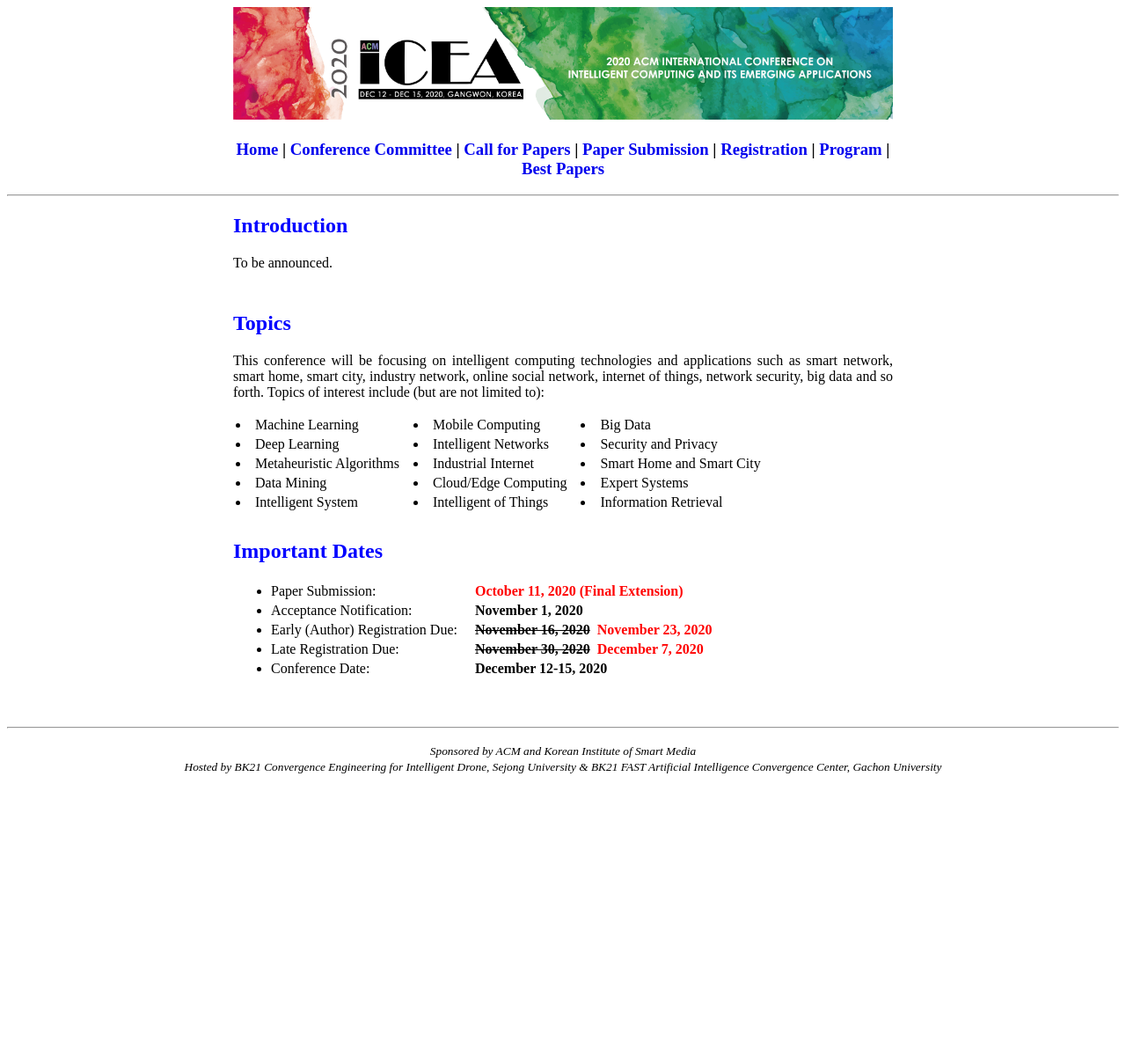
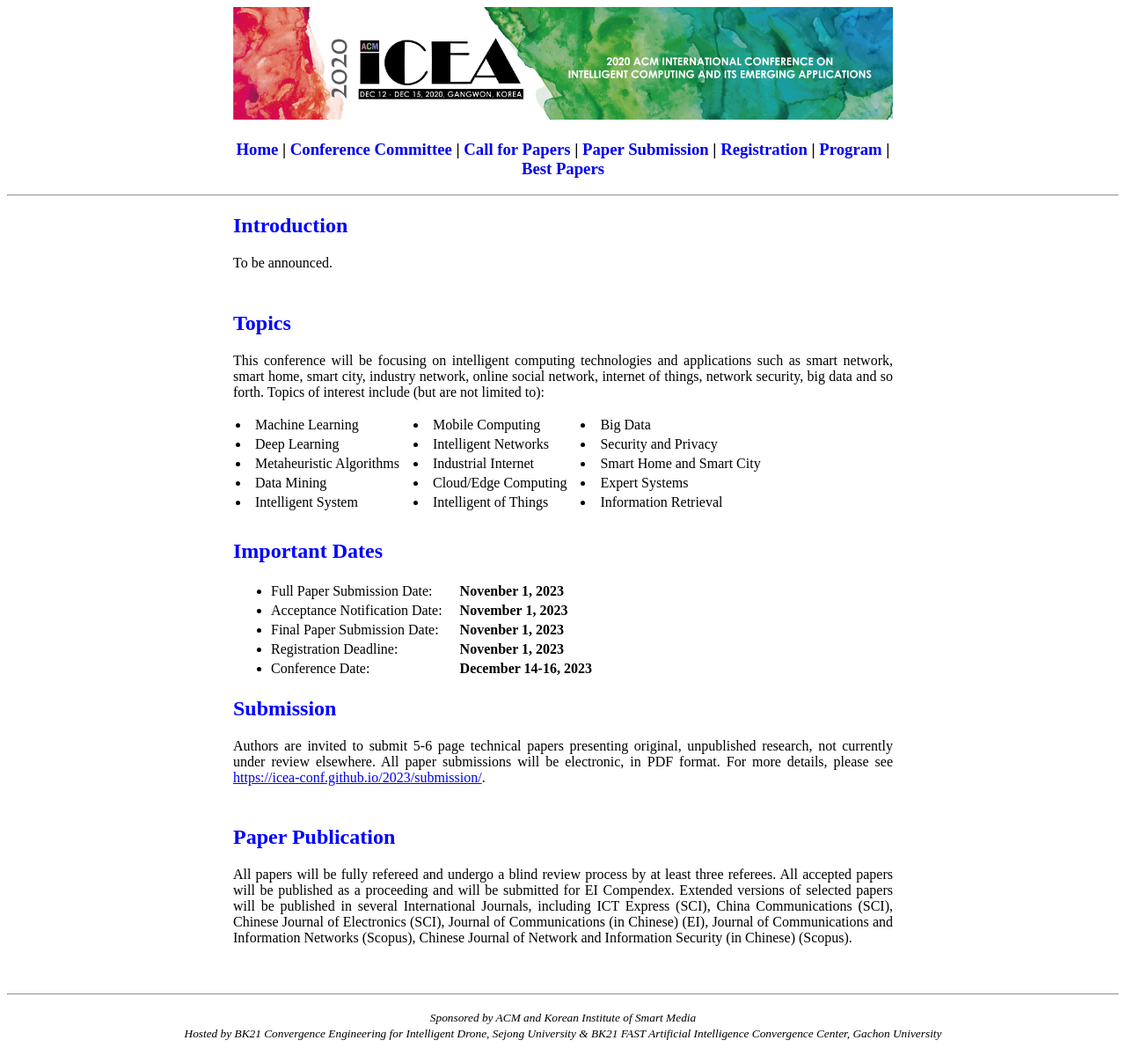
Before and after one commit to icea-conf/2023, a Jekyll site: the page built from papers/index.html, in a window 1280 px wide. Shown: the whole page at 88% size. Built offline with Jekyll 4.4.1, drawn with Linux system fonts in a browser that asks for light colours; before the commit the page ends 900 px from its top, so only the background shows below that.

Commit message:
Update index.html

```diff
--- a/papers/index.html
+++ b/papers/index.html
@@ -91,34 +91,34 @@
                         <tbody>
                               <tr>
                                     <td>
-                                          <li>Paper Submission: </li>
+                                          <li>Full Paper Submission Date: </li>
                                     </td>
                                     <td>
-                                          <b style="color:#FF0000">&nbsp; &nbsp; October 11, 2020 (Final Extension)</b>
+                                          <b>&nbsp; &nbsp; Novenber 1, 2023 </b>
                                     </td>
                               </tr>
                               <tr>
                                     <td>
-                                          <li>Acceptance Notification: </li>
+                                          <li>Acceptance Notification Date: </li>
                                     </td>
                                     <td>
-                                          <b>&nbsp; &nbsp; November 1, 2020</b>
+                                          <b>&nbsp; &nbsp; November 1, 2023</b>
                                     </td>
                               </tr>
                               <tr>
                                     <td>
-                                          <li>Early (Author) Registration Due: </li>
+                                          <li>Final Paper Submission Date: </li>
                                     </td>
                                     <td>
-                                          <b>&nbsp; &nbsp; <del>November 16, 2020</del></b><b style="color:#FF0000">&nbsp; November 23, 2020</b>
+                                          <b>&nbsp; &nbsp; Novenber 1, 2023 </b>
                                     </td>
                               </tr>
                               <tr>
                                     <td>
-                                          <li>Late Registration Due: </li>
+                                          <li>Registration Deadline: </li>
                                     </td>
                                     <td>
-                                          <b>&nbsp; &nbsp; <del>November 30, 2020</del></b><b style="color:#FF0000">&nbsp; December 7, 2020</b>
+                                          <b>&nbsp; &nbsp; Novenber 1, 2023 </b>
                                     </td>
                               </tr>
                               <tr>
@@ -126,12 +126,23 @@
                                           <li>Conference Date: </li>
                                     </td>
                                     <td>
-                                          <b>&nbsp; &nbsp; December 12-15, 2020</b>
+                                          <b>&nbsp; &nbsp; December 14-16, 2023</b>
                                     </td>
                               </tr>
                         </tbody>
                   </table>
                   </ul>
             </div>
+
+            <div>
+                  <h2 style="color:#0000FF">Submission</h2>
+                        <p style="text-align: justify">Authors are invited to submit 5-6 page technical papers presenting original, unpublished research, not currently under review elsewhere. All paper submissions will be electronic, in PDF format. For more details, please see <a href = "https://icea-conf.github.io/2023/submission/">https://icea-conf.github.io/2023/submission/</a>.</p>
+            </div>
+
+            <div style="padding-top: 10px">
+                  <h2 style="color:#0000FF">Paper Publication</h2>
+                        <p style="text-align: justify">All papers will be fully refereed and undergo a blind review process by at least three referees. All accepted papers will be published as a proceeding and will be submitted for EI Compendex. Extended versions of selected papers will be published in several International Journals, including ICT Express (SCI), China Communications  (SCI), Chinese Journal of Electronics (SCI), Journal of Communications (in Chinese) (EI), Journal of Communications and Information Networks (Scopus), Chinese Journal of Network and Information Security (in Chinese) (Scopus).</p>
+            </div>
+
       </div>
 </div>
```
